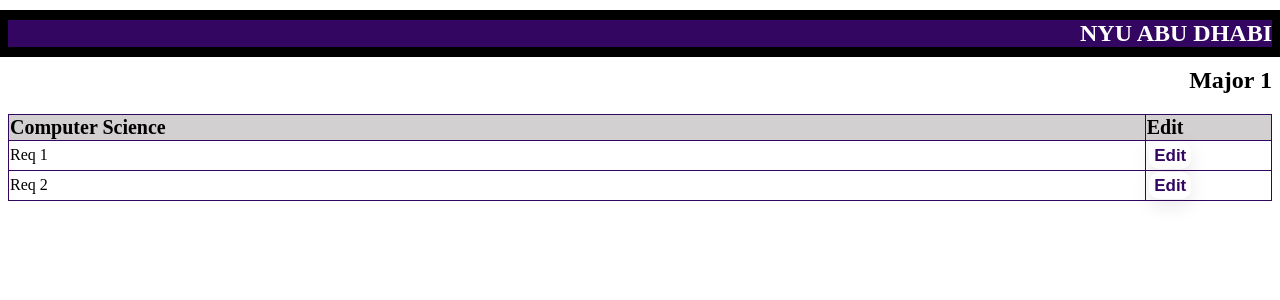
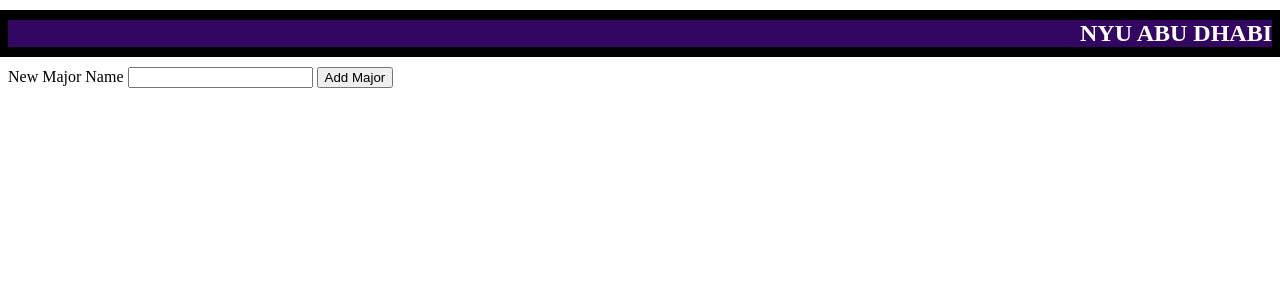
Before and after one commit to juandapl/car, a Flask app: template Code/templates/dpAdmin.html in a window 1280 px wide. Shown: the top 300 px of the page. Run offline with Flask 2, Linux system fonts and the light colour scheme; the template is opened without the code that fills it, so the values that code supplies are empty; parts of the project's set-up code (start-up, migrations or seed data) failed here and were passed over.

Commit message:
delivrable commit

```diff
--- a/Code/templates/courseSearch.html
+++ b/Code/templates/courseSearch.html
@@ -17,8 +17,6 @@
 <div id="form">
 <label id="try1" for="year">Year</label>
             <select id="year">
-                <option value="2018">2018</option>
-                <option value="2019">2019</option>
                 <option value="2020">2020</option>
                 <option value="2021">2021</option>
                 <option value="2022">2022</option>
@@ -37,8 +35,7 @@
                     <option>{{department}}</option>
                 {% endfor %}
             </datalist>
-            <label id="try4" for="query">Keywords</label>
-            <input id="query">
+
             <button id="try5" id="submit">Submit</button>
         </div>
 
@@ -49,6 +46,7 @@
 
 
 <script src="{{url_for('static', filename='js/search.js')}}"></script>
+<script src="{{url_for('static', filename='js/addtoplan.js')}}"></script>
 <!-- <script src="script.js"></script> -->
 </body>
 </html>
--- a/Code/templates/dpAdmin.html
+++ b/Code/templates/dpAdmin.html
@@ -11,8 +11,13 @@
 	<a id="none" href="main.html"><h2> NYU ABU DHABI </h2> </a>
 </div>
 <!-- Table -->
-<h2>Major 1</h2>
 
+
+<label id="nmn" for="query">New Major Name</label>
+<input id="newMajorName">
+<button id="addMajor" id="submit">Add Major</button>
+
+{% for major in majors %}
 <table id="adminTable">
   <tr id="adminHeading">
     <th id="th4">Computer Science</th>
@@ -28,6 +33,8 @@
   </tr>
 </table>
 
+{%endfor%}
+
 
 
 
```
